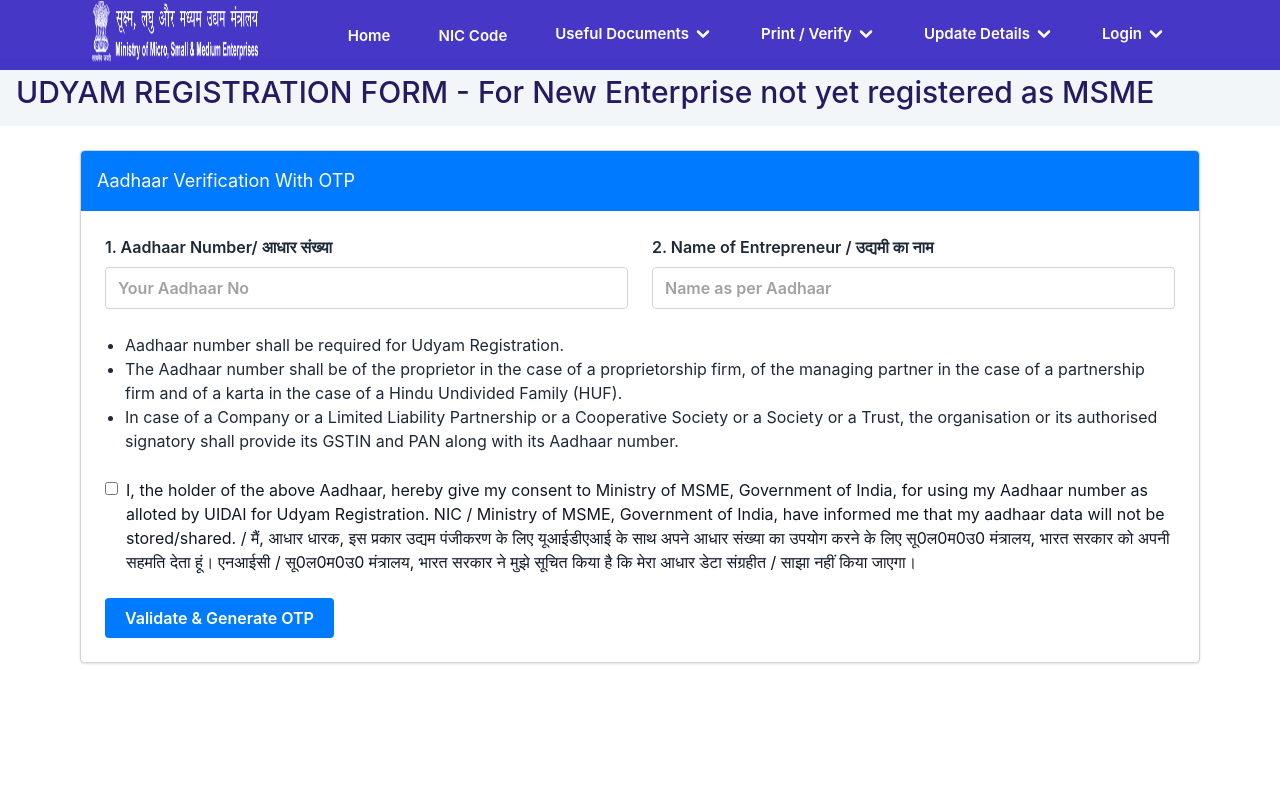
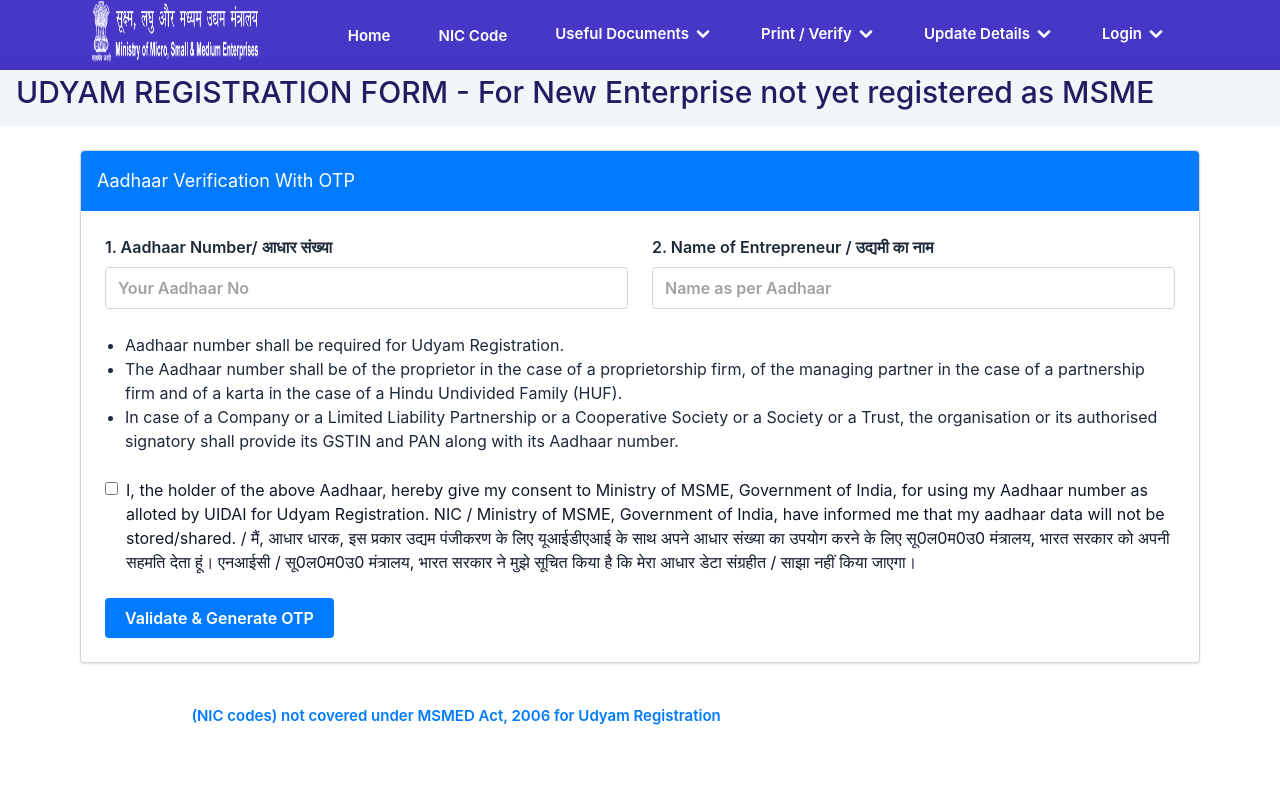
Before and after one commit to yadavsushma999/udyam, a Next.js app: page / in a window 1280 px wide. Shown: the top 800 px of the page. Built offline with nearby package versions, Linux system fonts and the light colour scheme.

Commit message:
marquee tag fixed

```diff
--- a/app/globals.css
+++ b/app/globals.css
@@ -31,6 +31,16 @@ body {
   color: #444444;
 }
 
+@keyframes marquee {
+  0% { transform: translateX(100%); }
+  100% { transform: translateX(-100%); }
+}
+
+.animate-marquee {
+  animation: marquee 10s linear infinite;
+}
+
+
 /*body {
   font-family: var(--font-open-sans), sans-serif;
   color: #444444;
--- a/components/main.tsx
+++ b/components/main.tsx
@@ -6,7 +6,7 @@ import fields from "@/components/UdyamStep1.json";
 import PanVerificationForm from "@/components/PanVerificationForm";
 
 export default function UdyamRegistrationForm() {
-    const [formData, setFormData] = useState<Record<string,any>>({});
+    const [formData, setFormData] = useState<Record<string, any>>({});
     const [errors, setErrors] = useState<Record<string, string>>({});
     const [message, setMessage] = useState<string | null>(null);
     const [errorMessages, setErrorMessages] = useState<string[]>([]);
@@ -292,23 +292,19 @@ export default function UdyamRegistrationForm() {
                 {/* Marquee */}
                 <div className="mb-8 flex justify-center">
                     <div className="max-w-4xl w-full">
-                        <marquee
-                            scrolldelay="110"
-                            behavior="scroll"
-                            onMouseOver={(e) => e.currentTarget.stop()}
-                            onMouseOut={(e) => e.currentTarget.start()}
-                            className="text-red-600 text-[15px] font-semibold font-sans cursor-pointer"
-                        >
+                        <div className="overflow-hidden whitespace-nowrap">
+                            <div className="inline-block animate-marquee">
                                 <a
                                     href="docs/OM_regarding_inclusion_of_Traders02072021.pdf"
                                     target="_blank"
                                     rel="noreferrer"
                                     className="text-[#007bff] text-[15px] font-semibold"
                                 >
-                                Activities (NIC codes) not covered under MSMED Act, 2006 for Udyam
-                                Registration
+                                    Activities (NIC codes) not covered under MSMED Act, 2006 for Udyam Registration
                                 </a>
-                        </marquee>
+                            </div>
+                        </div>
+
                     </div>
                 </div>
             </section>
```
Lines whose indentation alone changed are shown as unchanged.
